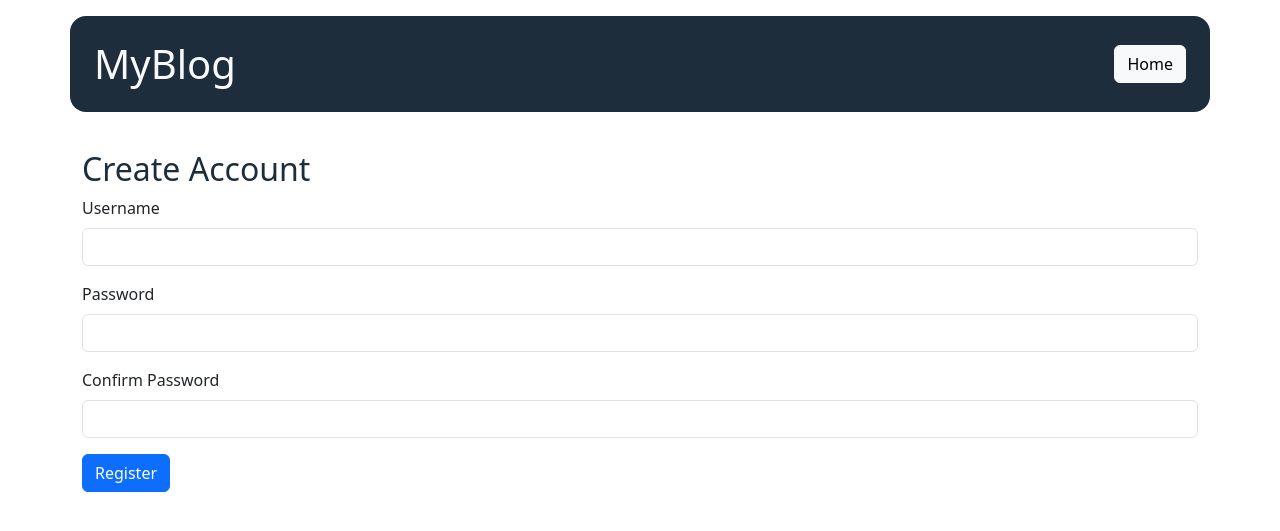
After one commit to EmilioGall/php-blog, a PHP site: page /pages/register.php in a window 1280 px wide. The commit adds this page. Shown: the top 531 px of the page. Run offline with PHP 8.4, Linux system fonts and the light colour scheme.

Commit message:
feat: created file and implemented raw structure for registration - register.php

```diff
--- a/pages/dashboard.php
+++ b/pages/dashboard.php
@@ -69,7 +69,7 @@ $posts = $stmt->fetchAll(PDO::FETCH_ASSOC);
 
          <li class="col-4 d-flex align-items-center justify-content-end">
 
-            <a href="./pages/logout.php" class="btn btn-light">Logout</a>
+            <a href="./logout.php" class="btn btn-light">Logout</a>
 
          </li>
 
--- a/pages/login.php
+++ b/pages/login.php
@@ -96,7 +96,6 @@ if ($_SERVER['REQUEST_METHOD'] == 'POST') {
             <div class="form-floating mb-3">
 
                <input type="text" class="form-control" id="username" placeholder="Username" name="username" required>
-
                <label for="username">Username</label>
 
             </div>
@@ -105,6 +104,7 @@ if ($_SERVER['REQUEST_METHOD'] == 'POST') {
 
                <input type="password" class="form-control" id="password" placeholder="Password" name="password" required>
                <label for="password">Password</label>
+
             </div>
 
             <button type="submit" class="btn btn-primary">Log In</button>
--- a/pages/newPost.php
+++ b/pages/newPost.php
@@ -102,7 +102,6 @@ $categories = $category_stmt->fetchAll(PDO::FETCH_ASSOC);
             <div class="mb-3">
 
                 <label for="title" class="form-label">Title</label>
-
                 <input type="text" class="form-control" id="title" name="title" required>
 
             </div>
@@ -110,7 +109,6 @@ $categories = $category_stmt->fetchAll(PDO::FETCH_ASSOC);
             <div class="mb-3">
 
                 <label for="content" class="form-label">Content</label>
-
                 <textarea class="form-control" id="content" name="content" required></textarea>
 
             </div>
@@ -118,7 +116,6 @@ $categories = $category_stmt->fetchAll(PDO::FETCH_ASSOC);
             <div class="mb-3">
 
                 <label for="category_id" class="form-label">Category</label>
-
                 <select class="form-select" id="category_id" name="category_id" required>
 
                     <?php foreach ($categories as $category): ?>
@@ -134,7 +131,6 @@ $categories = $category_stmt->fetchAll(PDO::FETCH_ASSOC);
             <div class="mb-3">
 
                 <label for="image" class="form-label">Image</label>
-
                 <input type="file" class="form-control" id="image" name="image" accept="image/*">
 
             </div>
--- /dev/null
+++ b/pages/register.php
@@ -0,0 +1,133 @@
+<?php
+
+session_start();
+
+require '../partials/database.php';
+
+if ($_SERVER['REQUEST_METHOD'] == 'POST') {
+
+   $username = $_POST['username'];
+   $password = $_POST['password'];
+   $confirm_password = $_POST['confirm_password'];
+
+   // Check if username already exists
+   $stmt = $connection->prepare("SELECT * FROM users WHERE username = :username");
+
+   $stmt->execute(['username' => $username]);
+
+   $existingUser = $stmt->fetch(PDO::FETCH_ASSOC);
+
+   if ($existingUser) {
+
+      $error = "Username already exists. Please choose another one.";
+   } elseif ($password !== $confirm_password) {
+
+      $error = "Passwords do not match.";
+   } else {
+
+      // Hash the password
+      $hashedPassword = password_hash($password, PASSWORD_DEFAULT);
+
+      // Insert the new user into the database
+      $stmt = $connection->prepare("INSERT INTO users (username, password) VALUES (?, ?)");
+
+      $stmt->execute([$username, $hashedPassword]);
+
+      // Automatically log the user in
+      $_SESSION['user_id'] = $connection->lastInsertId();
+
+      header("Location: ./dashboard.php");
+
+      exit();
+   }
+}
+?>
+
+<!DOCTYPE html>
+<html lang="en">
+
+<head>
+
+   <meta charset="UTF-8">
+   <meta name="viewport" content="width=device-width, initial-scale=1.0">
+
+   <!-- Link fav Icon -->
+   <link rel="icon" type="image/svg+xml" href="../img/favicon.ico" />
+
+   <!-- Link Bootstrap -->
+   <link href="https://cdn.jsdelivr.net/npm/bootstrap@5.3.3/dist/css/bootstrap.min.css" rel="stylesheet">
+
+   <!-- Link Fontawesome -->
+   <link rel="stylesheet" href="https://cdnjs.cloudflare.com/ajax/libs/font-awesome/6.5.1/css/all.min.css" />
+
+   <!-- Link Custom Style -->
+   <link rel="stylesheet" href="../css/style.css">
+
+   <title>PHP MyBlog - Register</title>
+
+</head>
+
+<body>
+
+   <!-- Header -->
+   <header class="container p-4 mt-3 rounded rounded-4 fixed-top">
+
+      <nav class="row justify-content-between align-items-center">
+
+         <li class="col-4 d-flex align-items-center">
+
+            <h1 class="text-light m-0">MyBlog</h1>
+
+         </li>
+
+         <li class="col-4 d-flex align-items-center justify-content-end">
+
+            <a href="../index.php" class="btn btn-light">Home</a>
+
+         </li>
+
+      </nav>
+
+   </header>
+   <!-- /Header -->
+
+   <!-- Main -->
+   <main class="container">
+
+      <h2>Create Account</h2>
+
+      <?php if (isset($error)) echo "<div class='alert alert-danger'>$error</div>"; ?>
+
+      <form method="POST">
+
+         <div class="mb-3">
+
+            <label for="username" class="form-label">Username</label>
+            <input type="text" class="form-control" id="username" name="username" required>
+
+         </div>
+
+         <div class="mb-3">
+
+            <label for="password" class="form-label">Password</label>
+            <input type="password" class="form-control" id="password" name="password" required>
+
+         </div>
+
+         <div class="mb-3">
+
+            <label for="confirm_password" class="form-label">Confirm Password</label>
+            <input type="password" class="form-control" id="confirm_password" name="confirm_password" required>
+
+         </div>
+
+         <button type="submit" class="btn btn-primary">Register</button>
+
+      </form>
+
+   </main>
+   <!-- /Main -->
+
+</body>
+
+</html>
```
